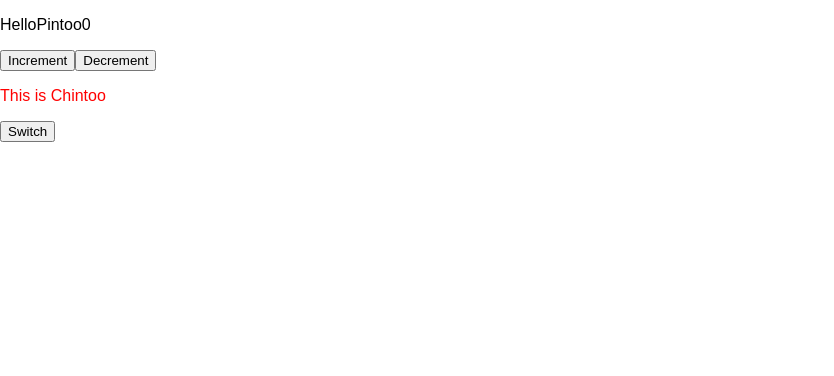
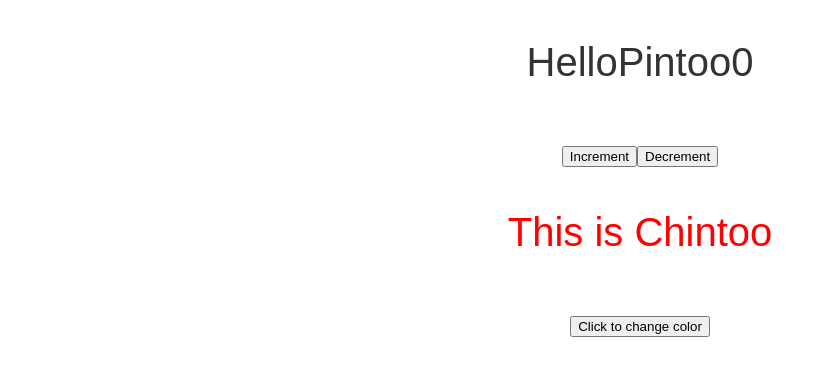
Before and after one commit to SaraswatiSaud/my-app, a React (Create React App) app: page / in a window 1280 px wide. Shown: the top 376 px of the page, without its empty margins (0-834 px from the left). Built offline with nearby package versions, Linux system fonts and the light colour scheme.

Commit message:
Added inline style sheet in App

```diff
--- a/src/App.js
+++ b/src/App.js
@@ -2,6 +2,15 @@ import React, { Component } from 'react';
 import logo from './logo.svg';
 import './App.css';
 import Test from './Test'
+
+const pStyle = {
+  color: '#333'
+}
+
+const divStyle = {
+  fontSize: '40px',
+  textAlign: 'center'
+}
 
 class App extends Component {
   constructor(props) {
@@ -26,8 +35,8 @@ class App extends Component {
 
   render() {
     return (
-      <div>
-        <p> Hello
+      <div style={divStyle}>
+        <p style={pStyle}> Hello
         { this.state.name }
         { this.state.number }
         </p>
--- a/src/Test.js
+++ b/src/Test.js
@@ -6,12 +6,14 @@ class Test extends Component {
     super(props);
     this.state = {
       color: true,
+      text: 'Click to change color'
     }
   }
 
   handleClick = () => {
     this.setState({
-      color: !this.state.color
+      color: !this.state.color,
+      text: this.state.color == true ? "Click to get Red" : "Click to get Blue"
     })
   }
 
@@ -19,8 +21,7 @@ class Test extends Component {
     return (
     <div>
       <p className={this.state.color ? 'red' : 'blue' }> This is {this.props.name} </p>
-      <button onClick={ this.handleClick }> Switch </button>
-
+      <button onClick={ this.handleClick }>{ this.state.text }</button>
     </div>
   )}
 }
```
